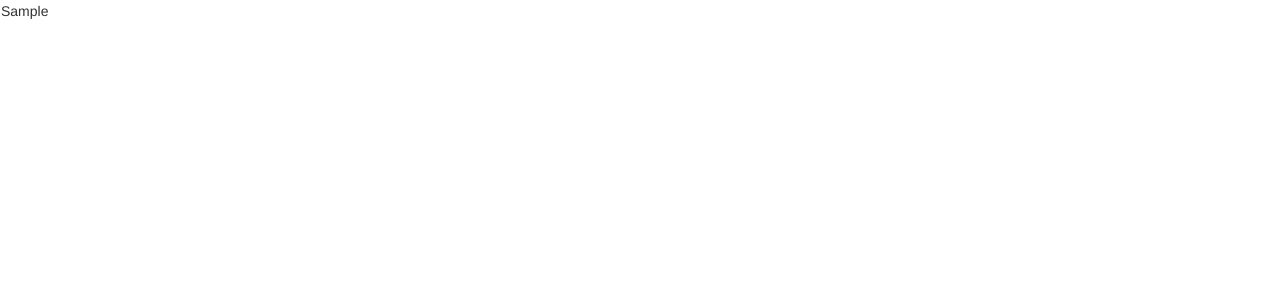
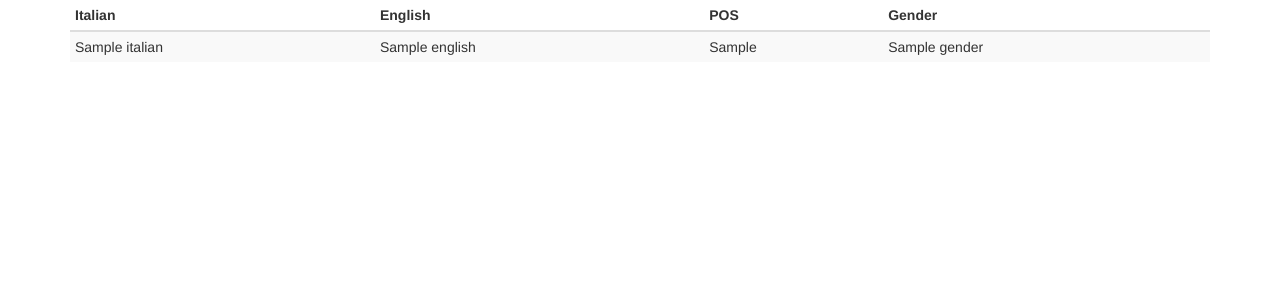
Before and after one commit to hammer/lltools, a Flask app: page / in a window 1280 px wide. Before the commit the part shown is almost empty. Shown: the top 300 px of the page. Run offline with Flask 2, Linux system fonts and the light colour scheme; a database or web service that is not in the repository returns one stand-in record (values such as "Sample title"); some libraries are stand-ins or nearby versions.

Commit message:
Make the table a little prettier.

```diff
--- a/memrise_scrape_viewer/templates/index.html
+++ b/memrise_scrape_viewer/templates/index.html
@@ -1,12 +1,25 @@
 {% extends "layout.html" %}
 {% block body %}
-<table>
-{% for thing in things %}
-  <tr>
-  {% for field in thing %}
-    <td>{{field}}</td>
+<div class="container">
+ <table class="table table-striped table-condensed">
+  <thead>
+   <tr>
+    <th>Italian</th>
+    <th>English</th>
+    <th>POS</th>
+    <th>Gender</th>
+   </tr>
+  </thead>
+  <tbody>
+  {% for thing in things %}
+   <tr>
+    <td>{{thing.italian}}</td>
+    <td>{{thing.english}}</td>
+    <td>{{thing.part_of_speech}}</td>
+    <td>{{thing.gender}}</td>
+   </tr>
   {% endfor %}
-  </tr>
-{% endfor %}
-</table>
+  </tbody>
+ </table>
+</div>
 {% endblock %}
--- a/memrise_scrape_viewer/views.py
+++ b/memrise_scrape_viewer/views.py
@@ -1,6 +1,6 @@
 from flask import g, render_template
 import psycopg2
-
+from psycopg2.extras import DictCursor
 from memrise_scrape_viewer import app
 
 # Configuration
@@ -29,7 +29,7 @@ def close_connection(exception):
 @app.route('/')
 def index():
   # Retrieve list of things from database
-  cursor = get_database_connection().cursor()
+  cursor = get_database_connection().cursor(cursor_factory=DictCursor)
   cursor.execute("SELECT * FROM vocabulary_duolingo")
   things = cursor.fetchall()
 
```
